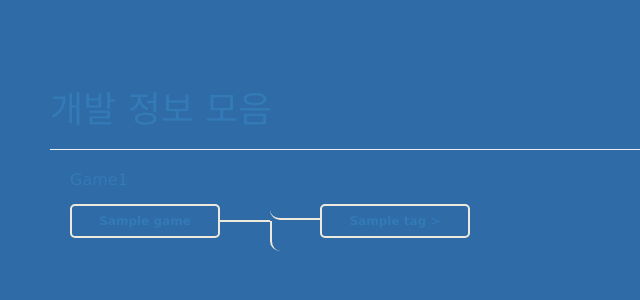
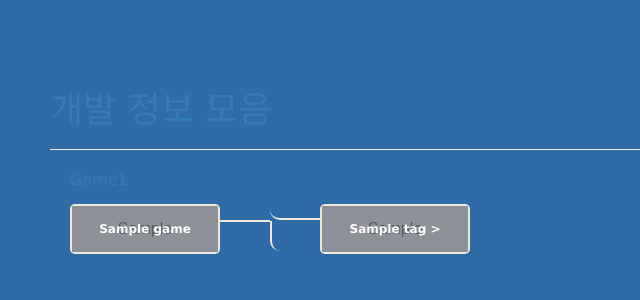
Before and after one commit to jeonse3875/GameDevCuration, a Django app: page /?game_id=1 in a window 1280 px wide. Shown: the top 300 px of the page, without its empty margins (0-640 px from the left). Run offline with Django 4.2, Linux system fonts and the light colour scheme; tables that the repository leaves empty hold one stand-in row (values such as "Sample post"); grey boxes marked "Sample" are stand-in pictures; some libraries are stand-ins or nearby versions.

Commit message:
디자인: 노드 배경 이미지 적용 및 css 수정

```diff
--- a/devinfo/static/css/devinfo.css
+++ b/devinfo/static/css/devinfo.css
@@ -1,3 +1,37 @@
+.node-image {
+  width:100%;
+  height:100%;
+  object-fit: cover;
+  text-align: center;
+  position: absolute;
+  top: 50%;
+  left: 50%;
+  transform: translate(-50%, -50%);
+}
+
+.node-text {
+  text-align: center;
+  position: absolute;
+  top: 50%;
+  left: 50%;
+  transform: translate(-50%, -50%);
+}
+
+.node-layer {
+  background-color: rgba(0, 0, 0, 0.333);
+  position: absolute;
+  top: 0;
+  left: 0;
+  width: 100%;
+  height: 100%;
+}
+
+button {
+  border: 0;
+  outline: 0;
+  background-color: transparent;
+}
+
 *, *:before, *:after {
     box-sizing: border-box;
   }
@@ -86,6 +120,8 @@
   .label {
     display: block;
     min-width: 150px;
+    width: 150px;
+    height: 50px;
     padding: 5px 10px;
     line-height: 20px;
     text-align: center;
--- a/devinfo/templates/devinfo/home.html
+++ b/devinfo/templates/devinfo/home.html
@@ -16,7 +16,11 @@
 
 <div id="wrapper">
     <span class="label">
-        <a href="{% url 'devinfo' %}?game_id=1">{{ game.name }}</a>
+        <button type="button" onclick="location.href='{% url 'devinfo' %}?game_id=1'">
+            <img class="node-image" src="{{ game.thumbnail.url }}">
+            <div class="node-layer"></div>
+            <div class="node-text">{{ game.name }}</div>
+        </button>
     </span>
     {% if tags %}
         <div class="branch">
--- a/devinfo/templates/devinfo/treenode.html
+++ b/devinfo/templates/devinfo/treenode.html
@@ -1,7 +1,15 @@
 <div class="entry">
     {% if tag.children.all %}
         <span class="label">
-            <a href="{% url 'devinfo' %}?game_id=1&cur_tag={{ tag.id }}{{ sel_tag_url }}">{{ tag.name }} ></a>
+            <button type="button" onclick="location.href='{% url 'devinfo' %}?game_id=1&cur_tag={{ tag.id }}{{ sel_tag_url }}'">
+                {% if tag.thumbnail %}
+                    <img class="node-image" src="{{ tag.thumbnail.url }}">
+                {% else %}
+                    <img class="node-image">
+                {% endif %}
+                <div class="node-layer"></div>
+                <div class="node-text">{{ tag.name }} > </div>
+            </button>
         </span>
             {% if tag.id in sel_tag %}
             <div class="branch">
@@ -15,7 +23,15 @@
 
     {% else %}
         <span class="label">
-            <a href="{% url 'devinfo' %}?game_id=1&cur_tag={{ tag.id }}{{ sel_tag_url }}">{{ tag.name }}</a>
+            <button type="button" onclick="location.href='{% url 'devinfo' %}?game_id=1&cur_tag={{ tag.id }}{{ sel_tag_url }}'">
+                {% if tag.thumbnail %}
+                    <img class="node-image" src="{{ tag.thumbnail.url }}">
+                {% else %}
+                    <img class="node-image">
+                {% endif %}
+                <div class="node-layer"></div>
+                <div class="node-text">{{ tag.name }}</div>
+            </button>
         </span>
     {% endif %}
 </div>
--- a/devinfo/urls.py
+++ b/devinfo/urls.py
@@ -1,6 +1,8 @@
 from . import views
 from django.urls import path
+from django.conf import settings
+from django.conf.urls.static import static
 
 urlpatterns = [
     path('', views.DevInformationView.as_view(),name='devinfo'),
-]
+] + static(settings.MEDIA_URL, document_root=settings.MEDIA_ROOT)
```
